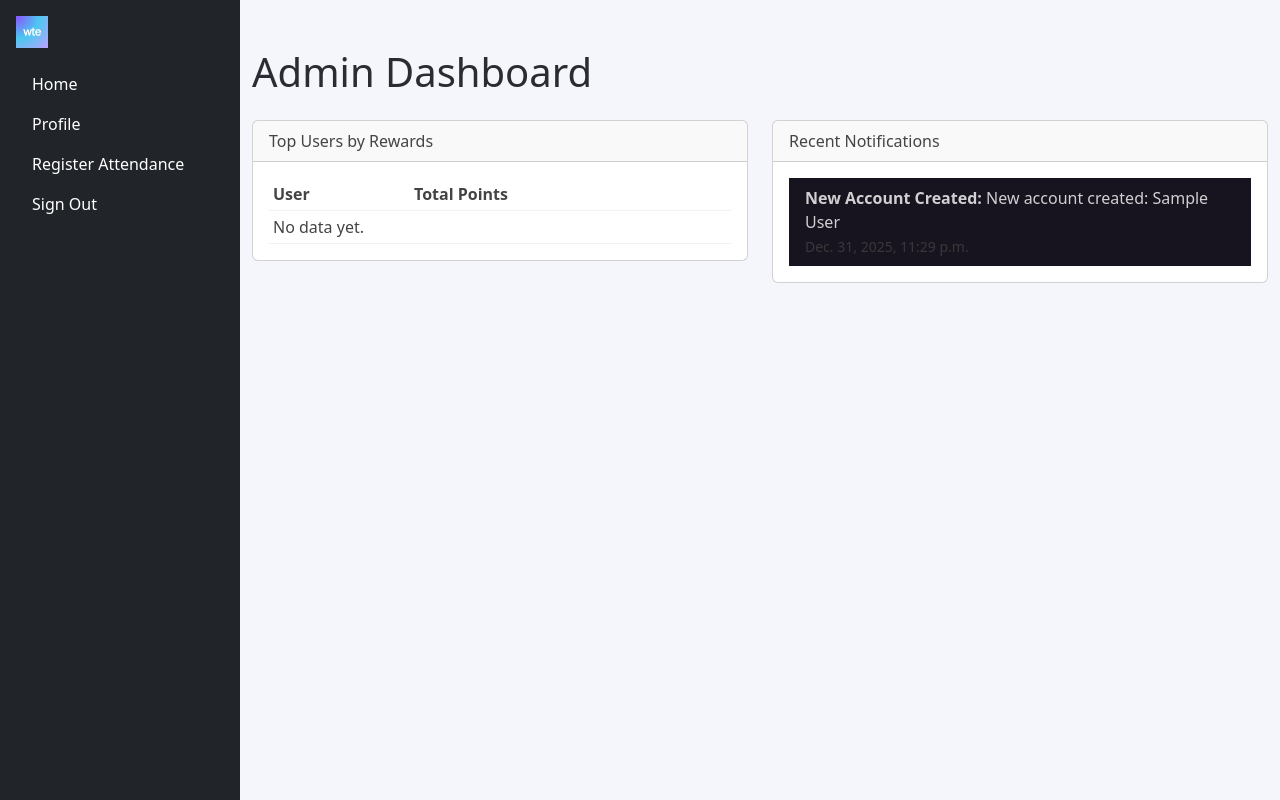
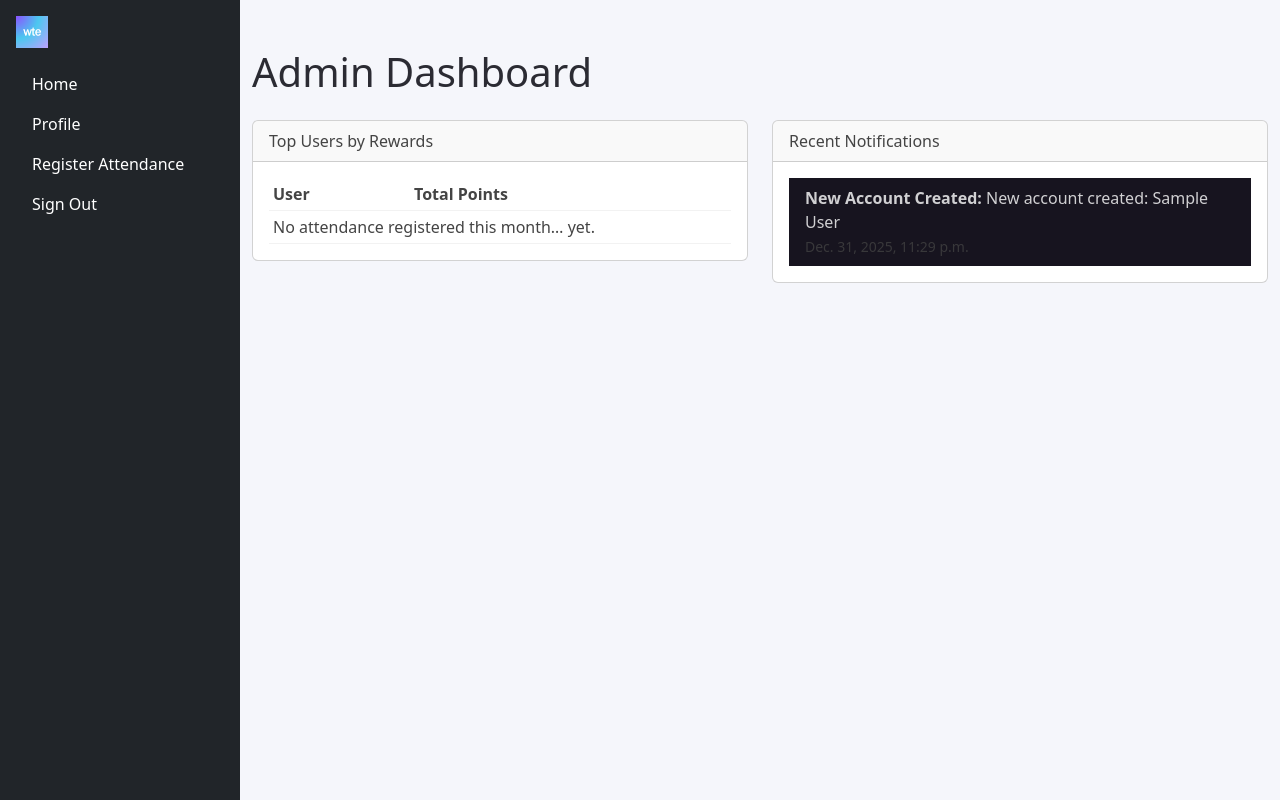
Before and after one commit to Fleurelle/wte_gamification, a Django app: page /staff/dashboard/ in a window 1280 px wide. Run offline with Django 5.2, Linux system fonts and the light colour scheme; the visitor is signed in with stand-in values (Sample User, id 1); data comes from the database, SQL or seed files in the repository; data that the repository does not hold is empty; some libraries are stand-ins or nearby versions.

Commit message:
staff-admin dashboard setup for the current month

```diff
--- a/staff_admin/views.py
+++ b/staff_admin/views.py
@@ -1,7 +1,9 @@
 from django.contrib.auth.decorators import login_required
 from django.db.models import Sum, Case, When, IntegerField
 from django.shortcuts import render, redirect
+from django.utils import timezone
 from event_tracker.models import Attendance, Notification
+import pytz
 
 # staff_admin/views.py
 
@@ -35,10 +37,22 @@ def staff_dashboard(request):
 
     unread_count = Notification.objects.filter(is_read=False).count()
 
+    # Check if there is any attendance this month (Eastern)
+    eastern_tz = pytz.timezone("America/New_York")
+    today = timezone.now().astimezone(eastern_tz).date()
+
+    events_this_month = Attendance.objects.filter(
+        event_date__year=today.year,
+        event_date__month=today.month,
+    )
+
+    has_attendance_this_month = events_this_month.exists()
+
     context = {
         "top_users": top_users,
         "notifications": notifications,
         "unread_count": unread_count,
+        "has_attendance_this_month": has_attendance_this_month,
     }
     return render(request, "dashboard/staff-dashboard.html", context)
 
@@ -58,3 +72,9 @@ def staff_notifications(request):
         "notifications": notifications,
     }
     return render(request, "dashboard/staff-notifications.html", context)
+
+
+# TODO:
+# Mark notifications as read
+# clear notifications - staff-notifications/ page, not on the dashboard.
+# timezone for notifications
--- a/wte/templates/dashboard/staff-dashboard.html
+++ b/wte/templates/dashboard/staff-dashboard.html
@@ -21,6 +21,7 @@
                                 </tr>
                             </thead>
                             <tbody>
+                                {% if has_attendance_this_month %}
                                 {% for user in top_users %}
                                 <tr>
                                     <td>{{ user.attendee__first_name }} {{ user.attendee__last_name }}</td>
@@ -31,6 +32,11 @@
                                     <td colspan="2">No data yet.</td>
                                 </tr>
                                 {% endfor %}
+                                {% else %}
+                                <tr>
+                                    <td colspan="2">No attendance registered this month… yet.</td>
+                                </tr>
+                                {% endif %}
                             </tbody>
                         </table>
                     </div>
@@ -62,3 +68,9 @@
     </div>
 </div>
 {% endblock %}
+
+<!-- TODO
+ 1 add notification icon that leads to notifications page
+ 2 add 'show all' button to notifications table which will lead to staff-notifications/.
+There should be a max of 10 listed notification because I do not want this to scroll forever.
+  -->
```
